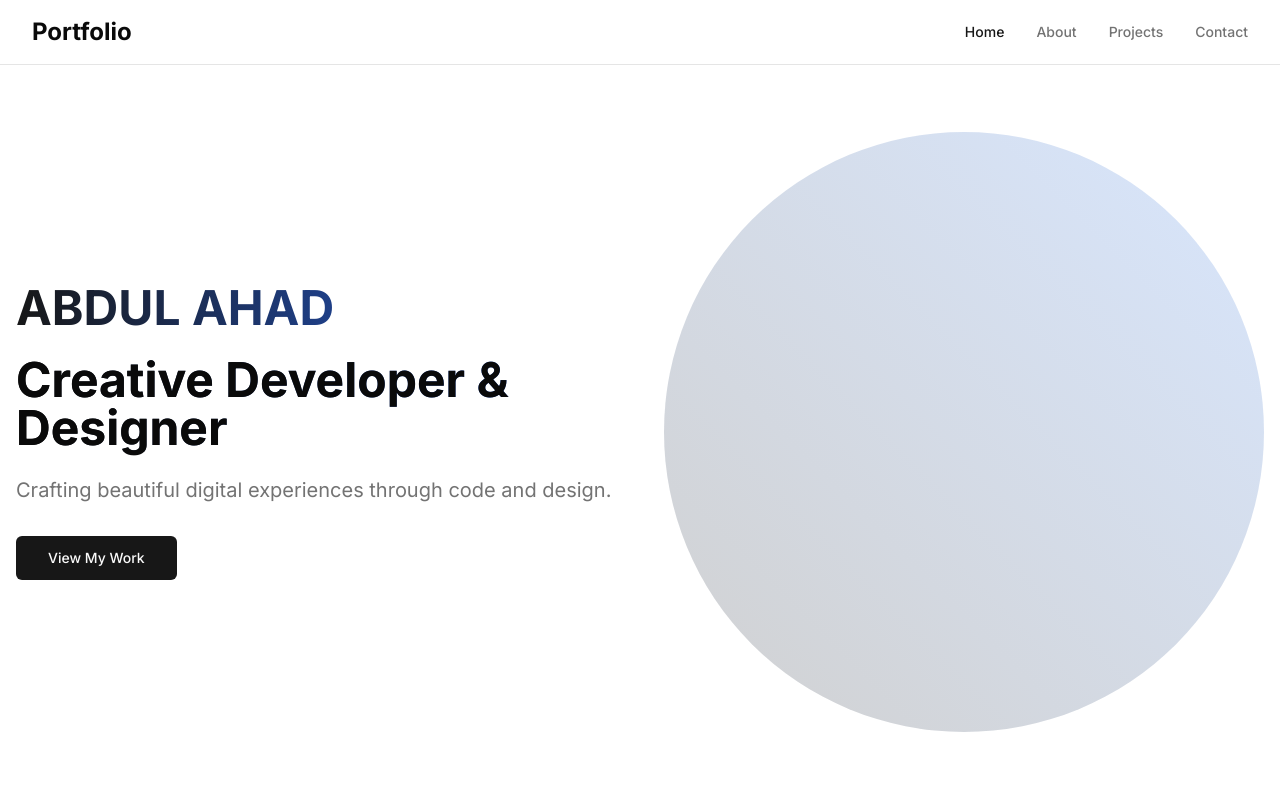
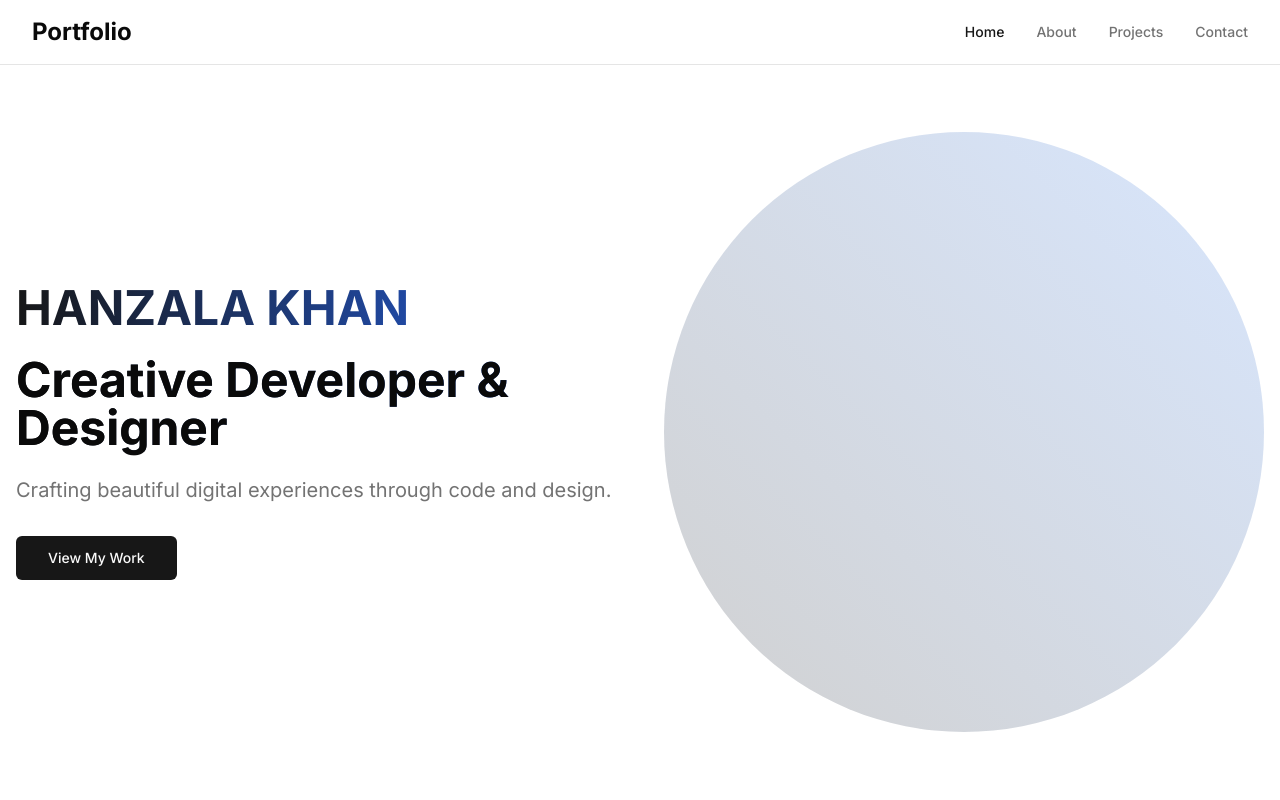
Before and after one commit to AbdulAhad50/portfolio_website, a Next.js app: page / in a window 1280 px wide. Shown: the top 800 px of the page. Built offline with nearby package versions, Linux system fonts and the light colour scheme.

Commit message:
Update page.tsx

```diff
--- a/app/page.tsx
+++ b/app/page.tsx
@@ -68,7 +68,7 @@ export default function Home() {
           <div className="grid grid-cols-1 lg:grid-cols-2 gap-12 items-center">
             <div>
               <h1 className="text-5xl font-bold mb-6 bg-gradient-to-r from-primary to-blue-600 bg-clip-text text-transparent">
-                ABDUL AHAD
+                HANZALA KHAN
               </h1>
               <h1 className="text-5xl font-bold mb-6 bg-gradient-to-r from-primary to-blue-600 bg-clip-text text-blue">
                 Creative Developer & Designer
```
